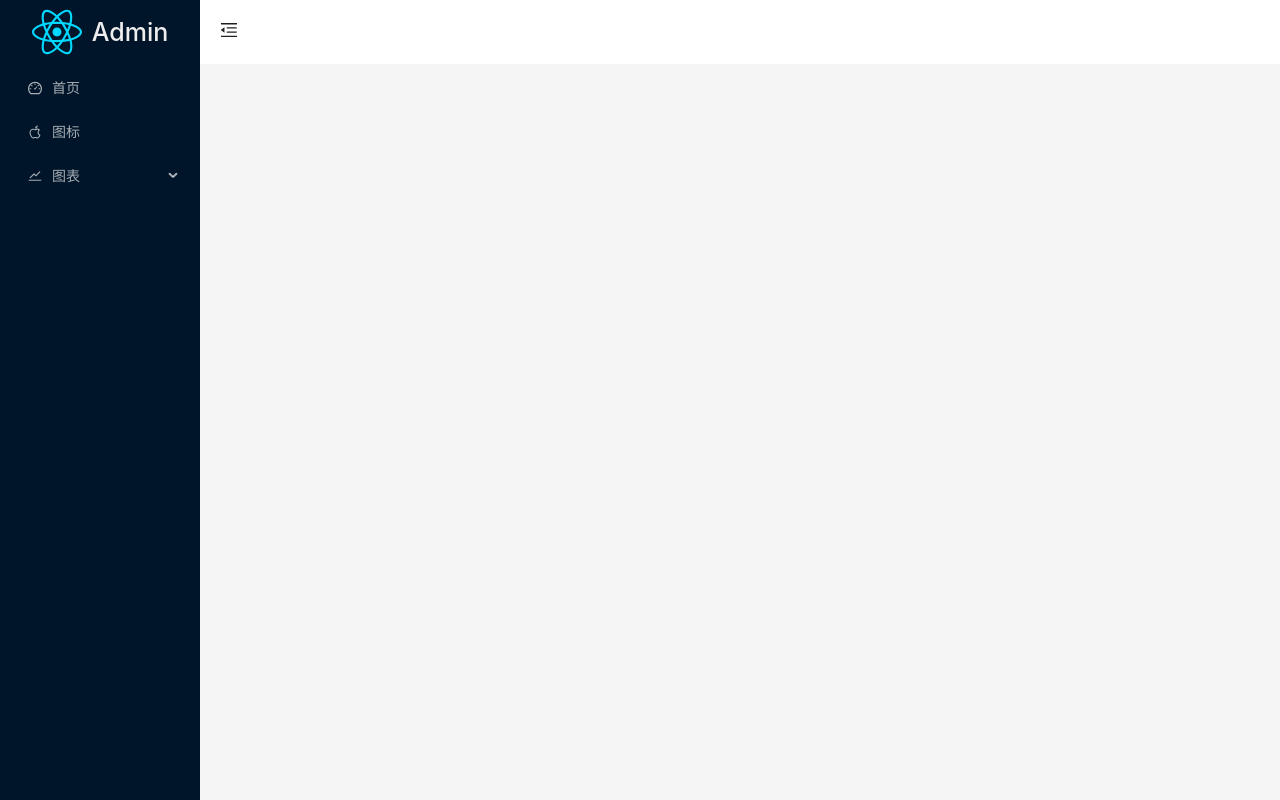
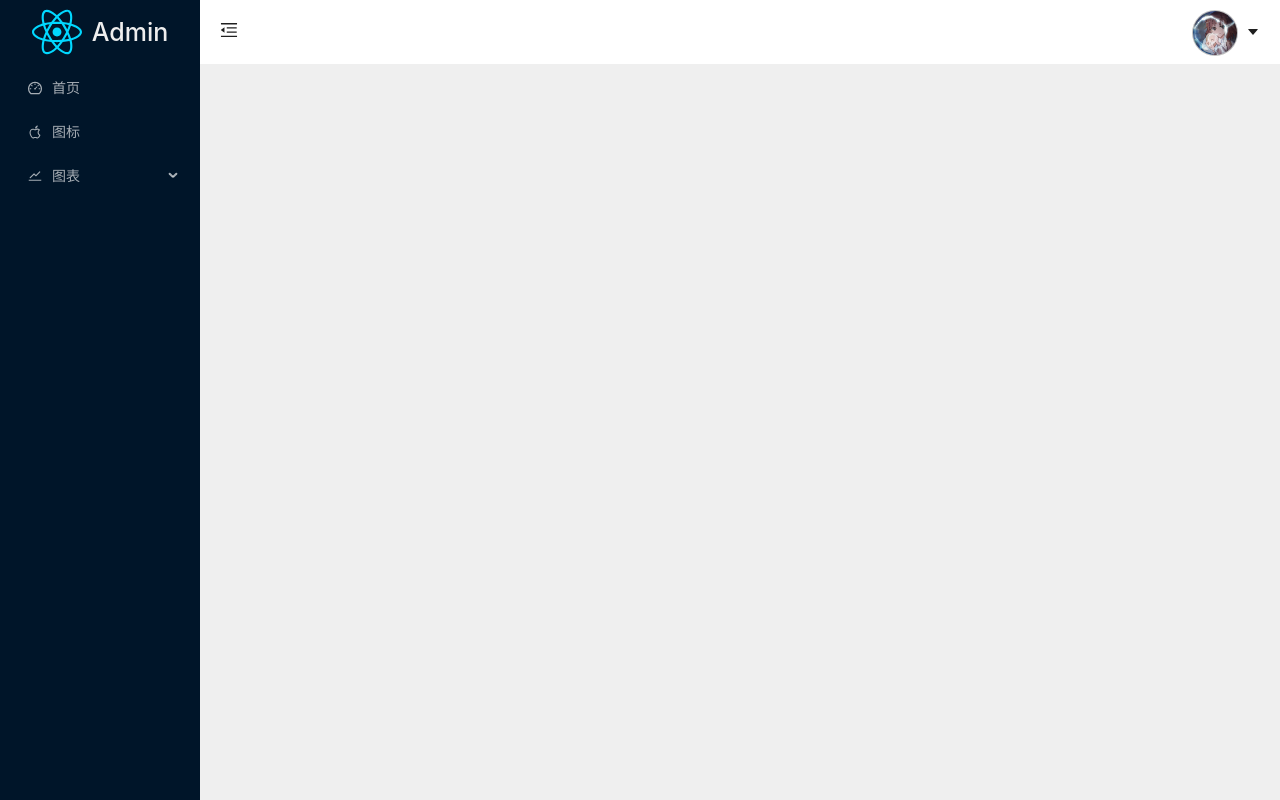
Before and after one commit to w2xi/react-admin-template, a React (Vite) app: page / in a window 1280 px wide. Built offline with nearby package versions, Linux system fonts and the light colour scheme.

Commit message:
feat: complete Header part

```diff
--- a/src/pages/layout/header.tsx
+++ b/src/pages/layout/header.tsx
@@ -1,6 +1,10 @@
-import { Layout } from "antd";
-import { MenuUnfoldOutlined, MenuFoldOutlined } from '@ant-design/icons';
+import { Layout, Avatar, Dropdown, Space, Switch  } from "antd"
+import { MenuUnfoldOutlined, MenuFoldOutlined, DownOutlined, CaretDownOutlined } from '@ant-design/icons'
 import useAppStore from '@/stores/app.ts';
+import useUserStore from "@/stores/user";
+import { useNavigate } from "react-router-dom";
+import UserAvatar from '@/assets/mikoto-misaka.jpg'
+import type { MenuProps } from 'antd'
 
 const { Header } = Layout;
 
@@ -8,8 +12,26 @@ const styles = {
   fontSize: '18px',
 }
 
+const items: MenuProps['items'] = [
+  {
+    label: 'logout',
+    key: 'logout',
+  },
+];
+
 function HeaderComponent() {
+  const navigate = useNavigate();
   const { collapsed, setCollapsed } = useAppStore();
+  const { clear } = useUserStore();
+
+  const onClick: MenuProps['onClick'] = ({ key }) => {
+    switch (key) {
+      case 'logout': {
+        clear()
+        navigate('/login')
+      }
+    }
+  }
 
   return (
     <Header className="header">
@@ -19,6 +41,12 @@ function HeaderComponent() {
             ? <MenuUnfoldOutlined style={styles} />
             : <MenuFoldOutlined style={styles} />}
       </span>
+      <Dropdown menu={{items, onClick}} trigger={['click']}>
+        <Space style={{ cursor: 'pointer' }}>
+          <Avatar size={46} icon={<img src={UserAvatar} alt="avatar" />} />
+          <CaretDownOutlined />
+        </Space>
+      </Dropdown>
     </Header>
   )
 }
--- a/src/pages/layout/index.scss
+++ b/src/pages/layout/index.scss
@@ -19,8 +19,10 @@
     }
   }
   .header {
+    display: flex;
+    align-items: center;
+    justify-content: space-between;
     padding: 0 20px;
-    box-shadow: 0 4px 2px rgba(255, 255, 255, 0.1);
     background: #fff;
     .collapse-btn {
       cursor: pointer;
@@ -28,6 +30,6 @@
   }
   .content {
     padding: 10px;
-    background: #f5f5f5;
+    background: #efefef;
   }
 }
--- a/src/pages/login/index.tsx
+++ b/src/pages/login/index.tsx
@@ -1,8 +1,9 @@
 import { Form, Input, Button } from "antd"
-import { login } from "../../api/user.ts"
+import { login } from "@/api/user.ts"
 import './index.scss'
-import type { LoginParams } from '../../interface/user/login.ts'
+import type { LoginParams } from '@/interface/user/login.ts'
 import { useNavigate } from "react-router-dom";
+import useUserStore from "@/stores/user";
 
 const initialValues: LoginParams = {
   username: 'guest',
@@ -12,13 +13,15 @@ const initialValues: LoginParams = {
 
 const Login = () => {
   const navigate = useNavigate();
+  const { setUserInfo } = useUserStore();
 
   const onFinished = (form: LoginParams) => {
-    console.log(form);
-
     login(form).then(res => {
       console.log(res);
-      navigate('/')
+      if (res.code === 200) {
+        setUserInfo(res.result)
+        navigate('/')
+      }
     })
   }
 
--- a/src/stores/user.ts
+++ b/src/stores/user.ts
@@ -1,14 +1,36 @@
 import { create } from 'zustand'
-import type { MenuList } from '../interface/layout/menu'
+import type { MenuList } from '@/interface/layout/menu'
+import type { LoginResult } from '@/interface/user/login'
+import { persist } from 'zustand/middleware'
 
 type Store = {
+  userInfo?: LoginResult;
   menuList: MenuList;
   setMenuList: (menuList: MenuList) => void;
+  setUserInfo: (userInfo: LoginResult) => void;
+  clear: () => void;
 }
 
-const useUserStore = create<Store>()((set) => ({
-  menuList: [],
-  setMenuList: (menuList: MenuList) => set(() => ({ menuList })),
-}))
+const useUserStore = create<Store>()(
+  persist(
+    (set) => ({
+      userInfo: undefined,
+      menuList: [],
+      setMenuList: (menuList: MenuList) => set(() => ({ menuList })),
+      setUserInfo: (userInfo: LoginResult) => set(() => ({ userInfo })),
+      clear: () => {
+        set(() => {
+          return {
+            userInfo: undefined,
+            menuList: [],
+          }
+        })
+      }
+    }),
+    {
+      name: 'user-info',
+    }
+  )
+)
 
 export default useUserStore
```
Also changed, not shown: src/assets/mikoto-misaka.jpg (added).
